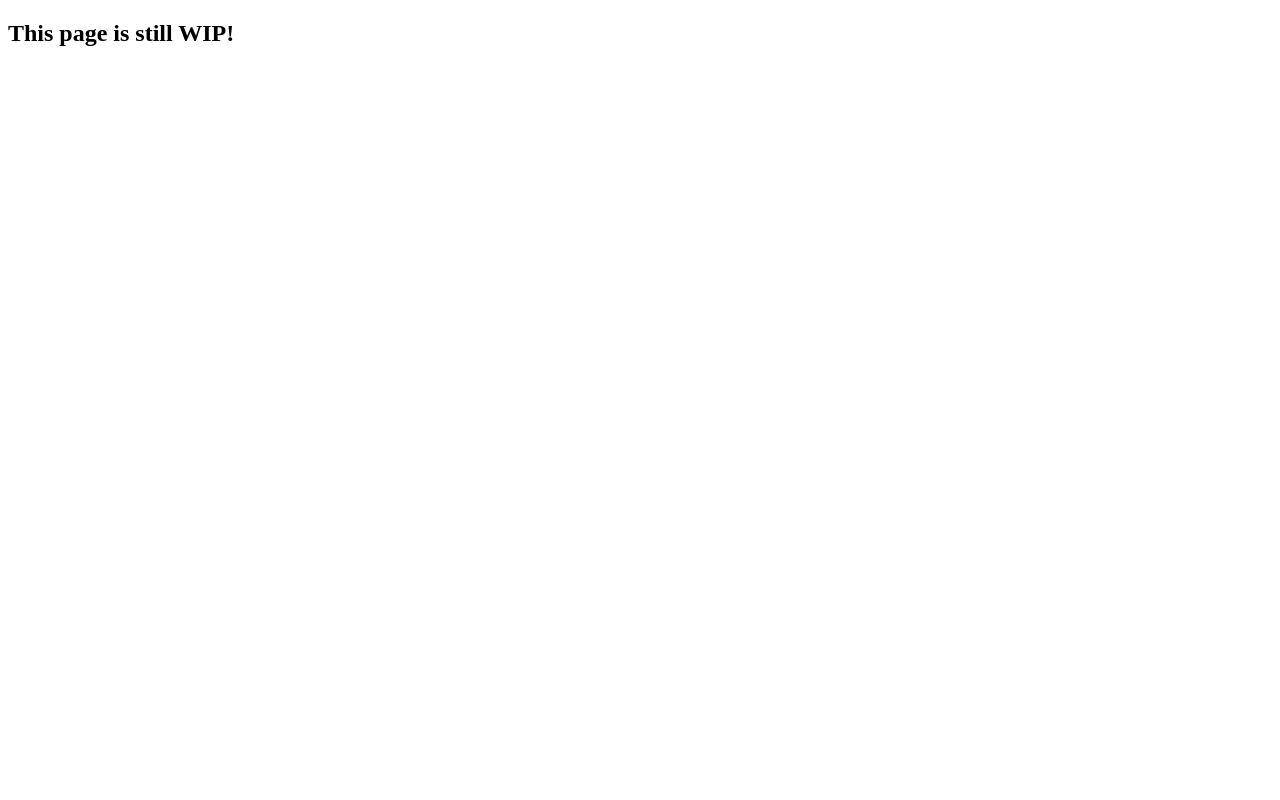
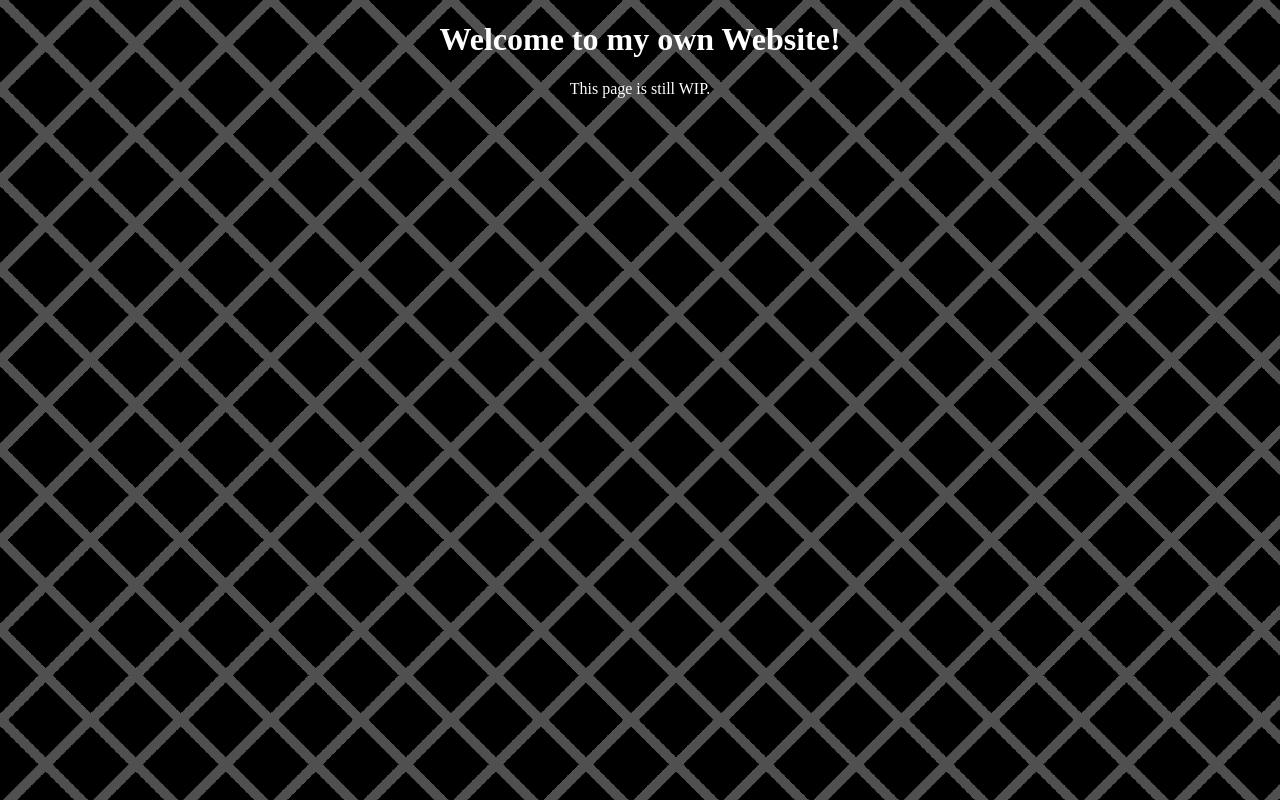
Before and after one commit to HatmanGD/hatmangd.github.io, a plain HTML site: page index.html in a window 1280 px wide. Drawn offline with Linux system fonts and the light colour scheme.

Commit message:
index.html

```diff
--- a/index.html
+++ b/index.html
@@ -1,8 +1,10 @@
 <!DOCTYPE html>
 <html>
 	<head>
+		</style>
 		<title>Personal Page</title>
 		<link rel="icon" type="image/x-icon" href="https://raw.githubusercontent.com/HatmanGD/Personal-Site/refs/heads/main/favicon.png">
 	</head>
-	<body>
-		<h2>This page is still WIP!</h2>
+	<body background="https://raw.githubusercontent.com/HatmanGD/hatmangd.github.io/refs/heads/main/background.png">
+		<h1 style="color: white;"><center>Welcome to my own Website!</center></h1>
+		<center><p style="color: white;"> This page is still WIP.</p>
```
